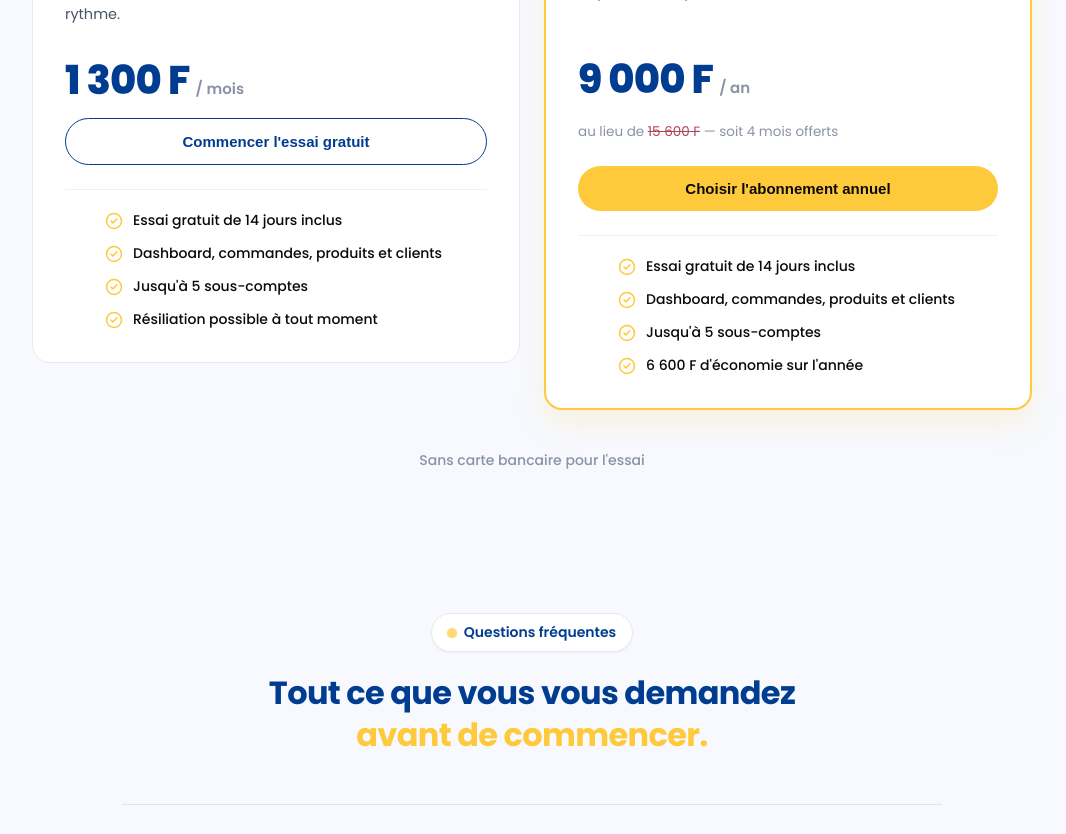
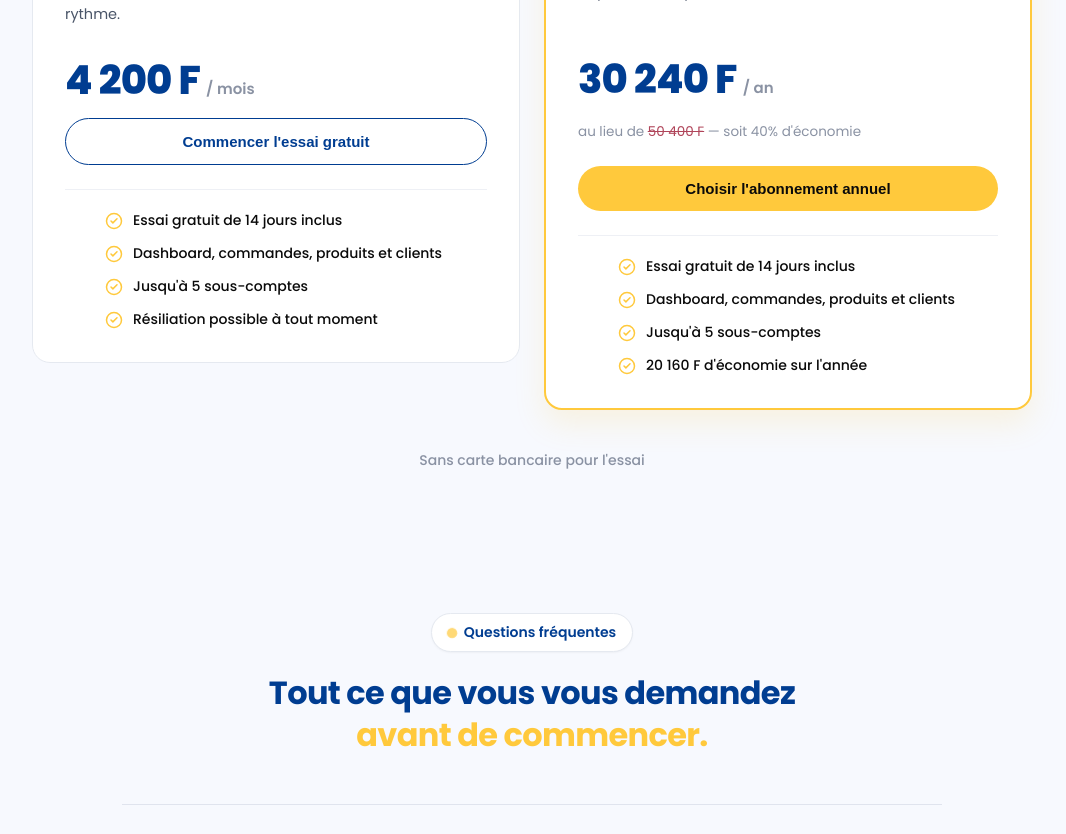
Before and after one commit to ArdennXBT/Monkarnet, a React (Vite) app: page / in a window 1280 px wide. Shown: the part 4560-5394 px from the top of the page, without its empty margins (108-1174 px from the left). Built offline with nearby package versions, Linux system fonts and the light colour scheme.

Commit message:
modif de tarif

```diff
--- a/src/Pages/Landing/sections/Pricing/Pricing.jsx
+++ b/src/Pages/Landing/sections/Pricing/Pricing.jsx
@@ -6,7 +6,7 @@ const plans = [
   {
     name: "Mensuel",
     text: "Facturé chaque mois. Idéal pour tester Orbizo à votre rythme.",
-    price: "1 300",
+    price: "4 200",
     period: "/ mois",
     oldPrice: null,
     note: null,
@@ -22,10 +22,10 @@ const plans = [
   {
     name: "Annuel",
     text: "Payez une fois par an et oubliez la facturation mensuelle.",
-    price: "9 000",
+    price: "30 240",
     period: "/ an",
-    oldPrice: "15 600 F",
-    note: "soit 4 mois offerts",
+    oldPrice: "50 400 F",
+    note: "soit 40% d'économie",
     button: "Choisir l'abonnement annuel",
     highlighted: true,
     badge: "- 40%",
@@ -33,7 +33,7 @@ const plans = [
       "Essai gratuit de 14 jours inclus",
       "Dashboard, commandes, produits et clients",
       "Jusqu'à 5 sous-comptes",
-      "6 600 F d'économie sur l'année",
+      "20 160 F d'économie sur l'année",
     ],
   },
 ];
```
